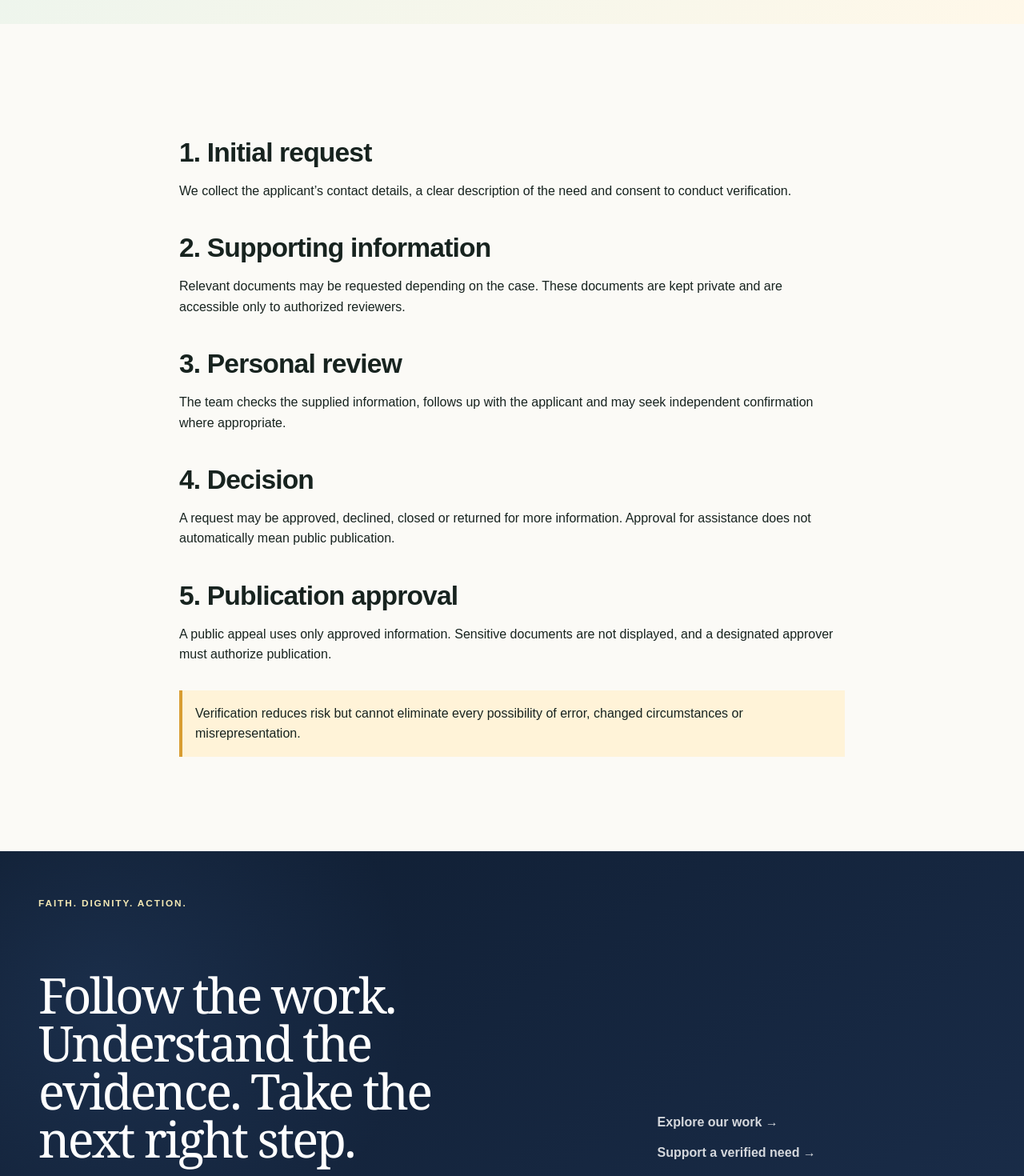
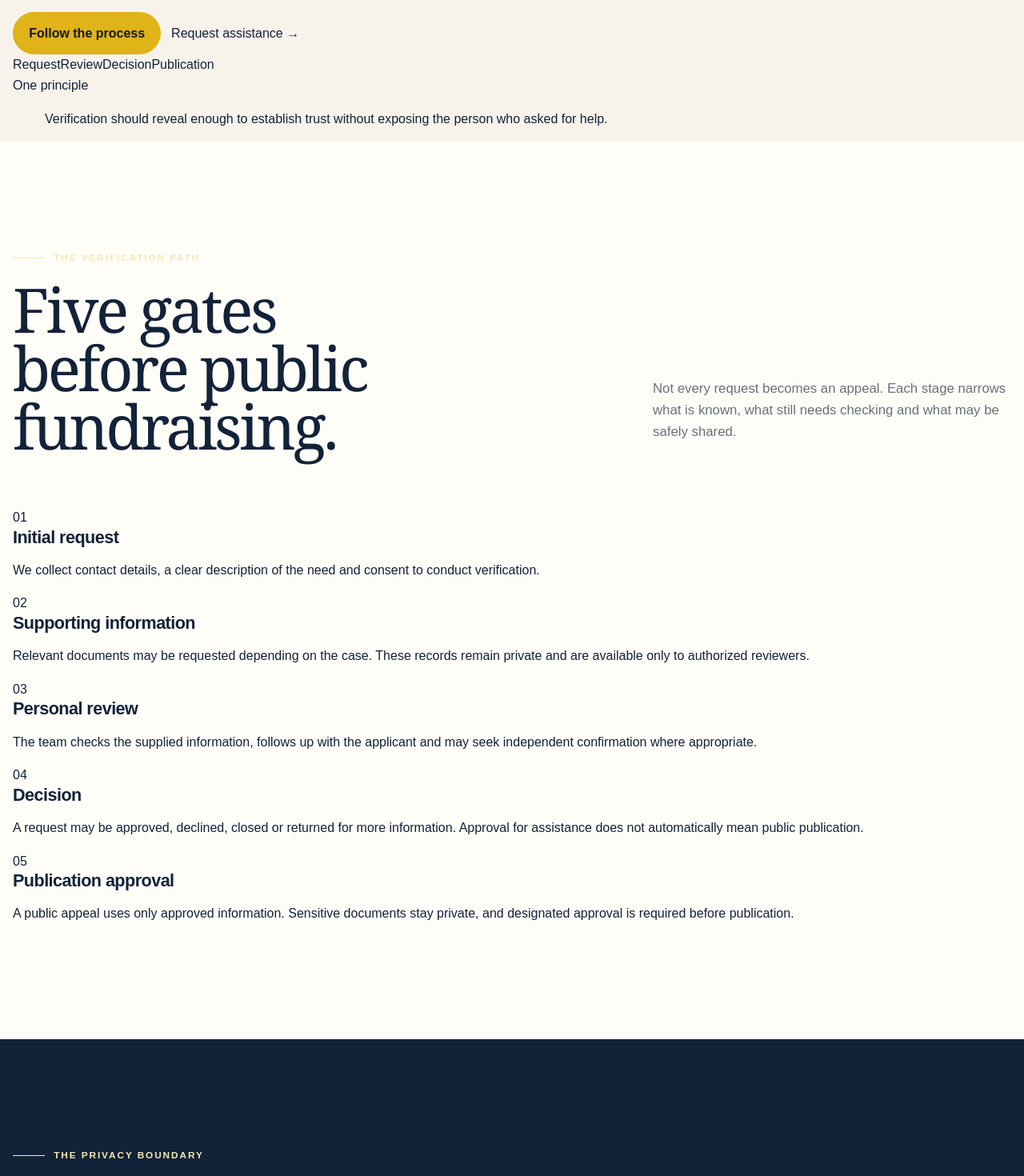
Before and after one commit to immazhark/amaana-platform, a Next.js app: page /how-we-verify in a window 1280 px wide. Shown: the part 540-2010 px from the top of the page at 80% size. Built offline with nearby package versions, Linux system fonts and the light colour scheme; no server answers.

Commit message:
design: rebuild verification journey

```diff
--- a/src/app/how-we-verify/page.tsx
+++ b/src/app/how-we-verify/page.tsx
@@ -1,4 +1,28 @@
 import type { Metadata } from "next";
-import { ContentPage } from "@/components/content-page";
+import Link from "next/link";
+
 export const metadata: Metadata = { title: "How We Verify", description: "Understand Amaana Foundation’s assistance review and appeal-verification process." };
-export default function VerificationPage() { return <ContentPage eyebrow="Responsible giving" title="How we verify requests" intro="Verification is designed to reduce risk, protect donor trust and treat applicants with dignity."><h2>1. Initial request</h2><p>We collect the applicant’s contact details, a clear description of the need and consent to conduct verification.</p><h2>2. Supporting information</h2><p>Relevant documents may be requested depending on the case. These documents are kept private and are accessible only to authorized reviewers.</p><h2>3. Personal review</h2><p>The team checks the supplied information, follows up with the applicant and may seek independent confirmation where appropriate.</p><h2>4. Decision</h2><p>A request may be approved, declined, closed or returned for more information. Approval for assistance does not automatically mean public publication.</p><h2>5. Publication approval</h2><p>A public appeal uses only approved information. Sensitive documents are not displayed, and a designated approver must authorize publication.</p><p className="policy-note">Verification reduces risk but cannot eliminate every possibility of error, changed circumstances or misrepresentation.</p></ContentPage>; }
+
+const steps = [
+  ["01", "Initial request", "We collect contact details, a clear description of the need and consent to conduct verification."],
+  ["02", "Supporting information", "Relevant documents may be requested depending on the case. These records remain private and are available only to authorized reviewers."],
+  ["03", "Personal review", "The team checks the supplied information, follows up with the applicant and may seek independent confirmation where appropriate."],
+  ["04", "Decision", "A request may be approved, declined, closed or returned for more information. Approval for assistance does not automatically mean public publication."],
+  ["05", "Publication approval", "A public appeal uses only approved information. Sensitive documents stay private, and designated approval is required before publication."],
+] as const;
+
+export default function VerificationPage() {
+  return <div className="v2-home v2-verify-page">
+    <section className="v2-verify-hero"><div className="v2-shell v2-verify-hero-grid"><div><p className="v2-section-label">Responsible giving begins before fundraising</p><h1>Trust is built<br />before an appeal<br />goes public.</h1><p>Verification is designed to reduce risk, protect donor trust and treat applicants with dignity. It is a human review process — not a promise that uncertainty disappears.</p><div className="v2-hero-actions"><a className="v2-button" href="#verification-path">Follow the process</a><Link className="v2-text-link" href="/request-assistance">Request assistance →</Link></div></div><div className="v2-verify-signal" aria-hidden="true"><span>Request</span><i /><span>Review</span><i /><span>Decision</span><i /><span>Publication</span></div></div></section>
+
+    <section className="v2-verify-principle"><div className="v2-shell"><span>One principle</span><blockquote>Verification should reveal enough to establish trust without exposing the person who asked for help.</blockquote></div></section>
+
+    <section className="v2-section paper" id="verification-path"><div className="v2-shell"><div className="v2-section-head"><div><p className="v2-section-label">The verification path</p><h2 className="v2-section-title">Five gates before public fundraising.</h2></div><p className="v2-section-intro">Not every request becomes an appeal. Each stage narrows what is known, what still needs checking and what may be safely shared.</p></div><div className="v2-verify-steps">{steps.map(([number,title,copy])=><article key={number}><span>{number}</span><div><h3>{title}</h3><p>{copy}</p></div></article>)}</div></div></section>
+
+    <section className="v2-section dark v2-verify-boundary"><div className="v2-shell v2-verify-boundary-grid"><div><p className="v2-section-label">The privacy boundary</p><h2 className="v2-section-title">What we verify is not the same as what we publish.</h2><p className="v2-section-intro">Identity documents, medical records, financial proofs, private contact details and other verification material remain protected even when a public-safe appeal is approved.</p></div><div className="v2-verify-split"><div><span>Private review</span><ul><li>Supporting documents</li><li>Personal contact details</li><li>Medical or financial proofs</li><li>Internal reviewer notes</li></ul></div><div><span>Public-safe record</span><ul><li>Approved explanation of need</li><li>Non-sensitive context</li><li>Funding progress</li><li>Known updates and outcomes</li></ul></div></div></div></section>
+
+    <section className="v2-section v2-verify-reality"><div className="v2-shell v2-verify-reality-grid"><div><p className="v2-section-label">What verification can — and cannot — do</p><h2 className="v2-section-title">Careful review reduces risk. It does not erase it.</h2></div><div><p>Verification can test consistency, request evidence, follow up with applicants and add independent checks where appropriate.</p><p>It cannot eliminate every possibility of error, changed circumstances or misrepresentation. Amaana therefore presents verification as a risk-reduction process, not an absolute guarantee.</p></div></div></section>
+
+    <section className="v2-closing"><div className="v2-shell"><p className="v2-section-label">From verification to evidence</p><h2>Trust should remain visible after the appeal is published.</h2><p>Continue into Amaana&apos;s transparency approach to see how public evidence, updates and privacy boundaries fit together.</p><div className="v2-hero-actions" style={{justifyContent:"center"}}><Link className="v2-button" href="/transparency">Explore transparency</Link><Link className="v2-text-link" href="/appeals">View appeals →</Link></div></div></section>
+  </div>;
+}
```
